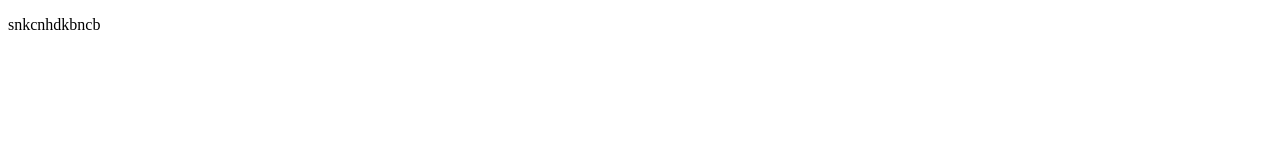
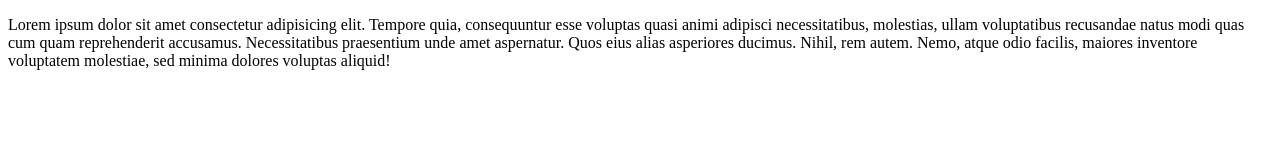
Before and after one commit to LokeshSingh1102/demo_git, a plain HTML site: page index.html in a window 1280 px wide. Drawn offline with Linux system fonts and the light colour scheme.

Commit message:
second commit

```diff
--- a/index.html
+++ b/index.html
@@ -9,7 +9,7 @@
 </head>
 
 <body>
-    <p>snkcnhdkbncb</p>
+    <p>Lorem ipsum dolor sit amet consectetur adipisicing elit. Tempore quia, consequuntur esse voluptas quasi animi adipisci necessitatibus, molestias, ullam voluptatibus recusandae natus modi quas cum quam reprehenderit accusamus. Necessitatibus praesentium unde amet aspernatur. Quos eius alias asperiores ducimus. Nihil, rem autem. Nemo, atque odio facilis, maiores inventore voluptatem molestiae, sed minima dolores voluptas aliquid!</p>
 </body>
 
 </html>
```
Also changed, not shown: index.css (added).
